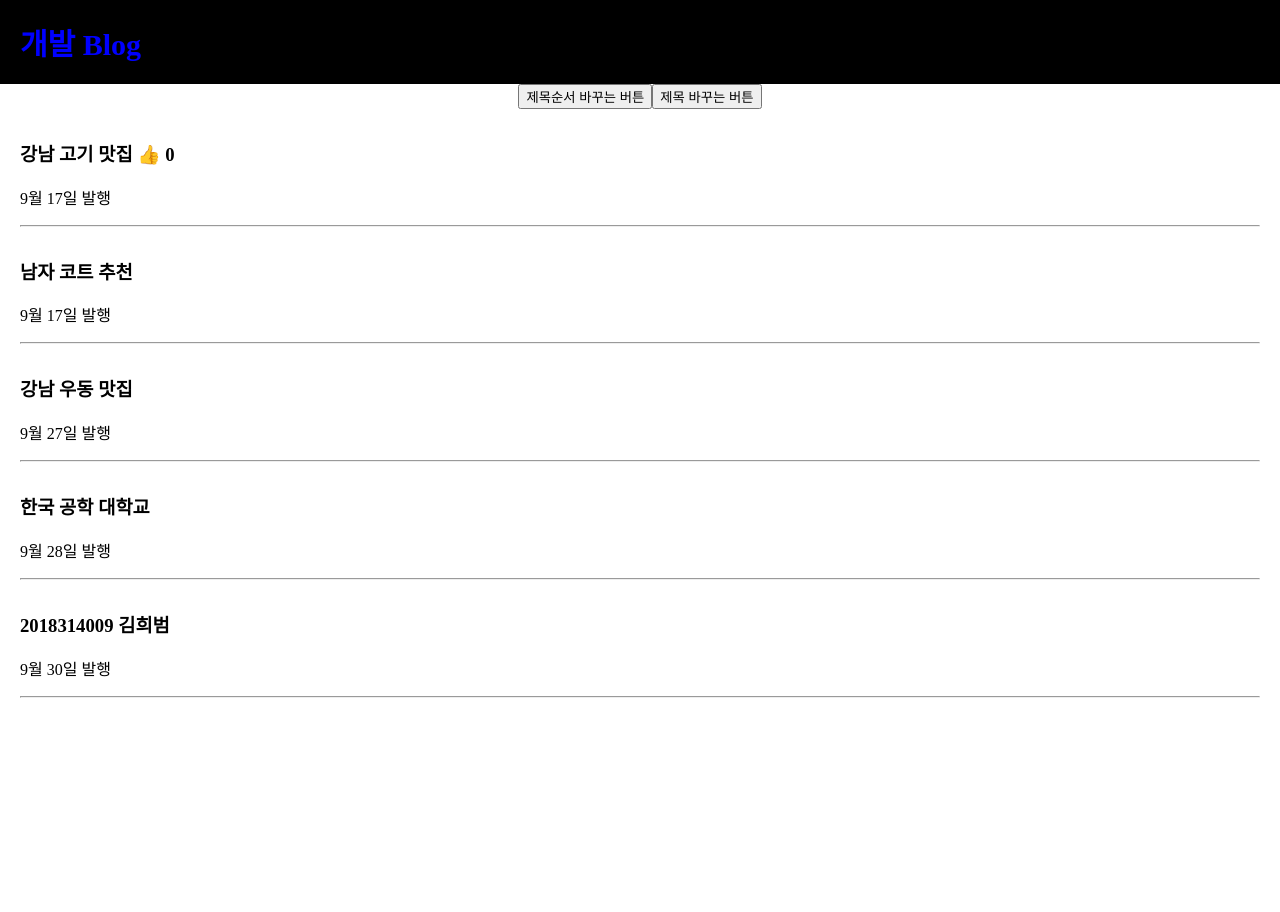
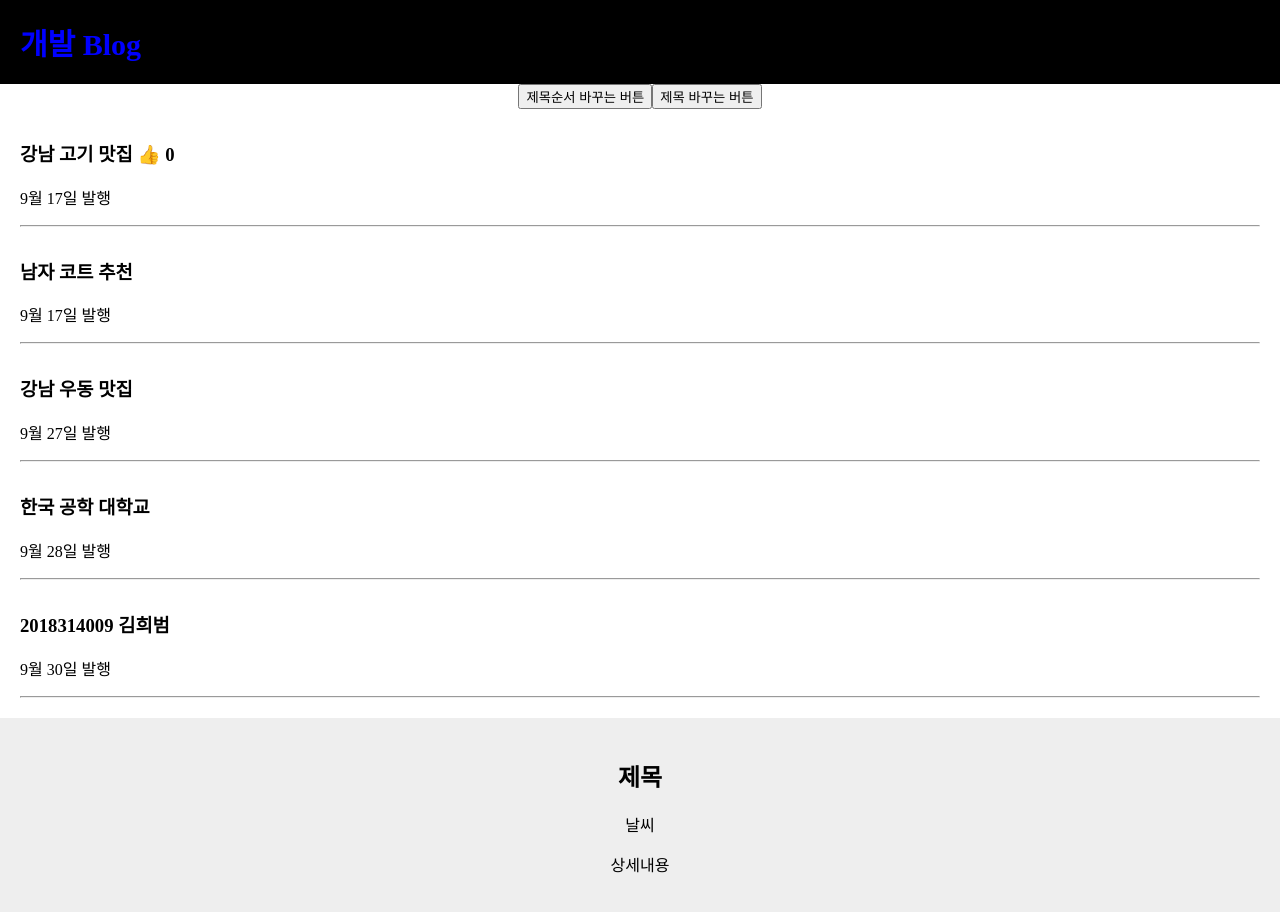
Before and after one commit to heebum99/react-practice, a React (Create React App) app: page / in a window 1280 px wide. Shown: the top 912 px of the page. Before the commit the page ends 800 px from the top, so only its background shows below. Built offline with nearby package versions, Linux system fonts and the light colour scheme.

Commit message:
react 애플코딩 6장

```diff
--- a/src/App.css
+++ b/src/App.css
@@ -5,6 +5,13 @@
   font-family:
   'nanumsquare';
 }
+
+.modal {
+  margin-top: 20px;
+  padding: 20px;
+  background: #eee;
+}
+
 .black-nav{
   background: black;
   width: 100%;
--- a/src/App.js
+++ b/src/App.js
@@ -2,7 +2,7 @@
 import logo from './logo.svg';
 import './App.css';
 
-function App() {
+function App() { //function App()도 하나의 component
 
   let [글제목, 글제목변경] = useState('남자 코트 추천');
   //변수 글제목에는 '남자 코트 추천', 글제목변경에는 데이터를 변경하는 함수가 들어간다.
@@ -94,8 +94,35 @@
       {/* <h4>{posts}</h4> */}
       {/* <h4>{ 함수() }</h4>  */}
       {/* {}안에 변수명, 함수 등을 통해서 데이터 바인딩 쉽게 가능  */}
+
+      {/* Modal UI 디자인
+      <div className="modal">
+        <h2>제목</h2>
+        <p>날씨</p>
+        <p>상세내용</p>
+      </div>
+      */}
+
+      {/* 위의 HTML코드를 한 단어로 줄여쓸 수 있는 방법: component문법 */}
+
+      <Modal></Modal>
+
     </div>
   );
 }
 
+function Modal() {
+  //component 만드는법 => 함수 이름은 대문자로 시작, return() 안에 있는건 태그하나로 묶기.
+  //<div></div>로 묶어도 되고 <></>로 묶어도됨 => fragment문법
+  //어떤걸 component로 만들까? => 반복출현하는 HTML 덩어리들, 자주 변경되는 HTML UI들, 다른 페이지 생성할때
+  //component 단점: state쓸때 복잡함, 상위 component에서 만든 state 쓰려면 props 문법사용
+  return (
+    <div className="modal">
+        <h2>제목</h2>
+        <p>날씨</p>
+        <p>상세내용</p>
+      </div>
+  )
+}
+
 export default App;
```
